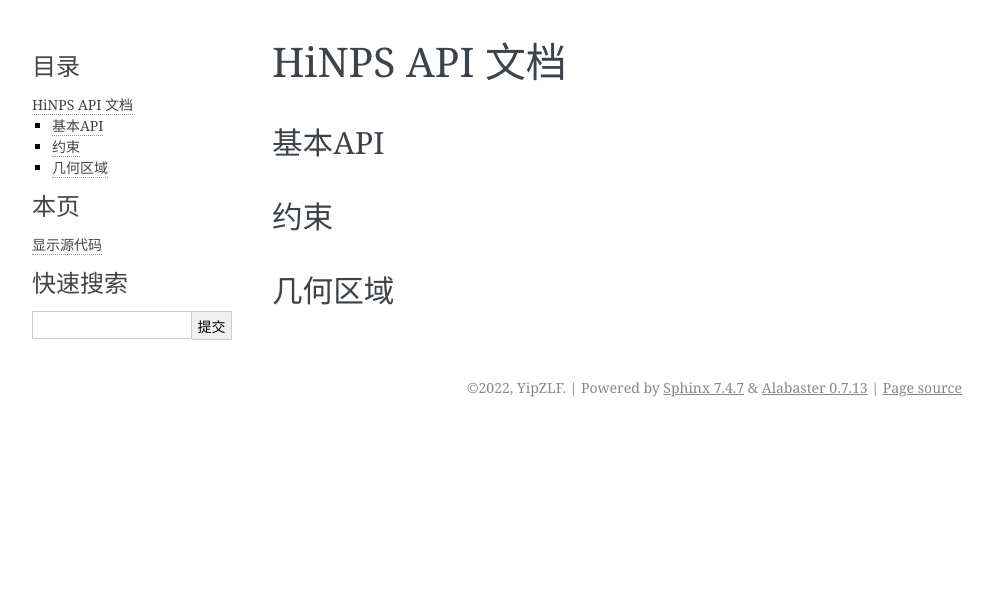
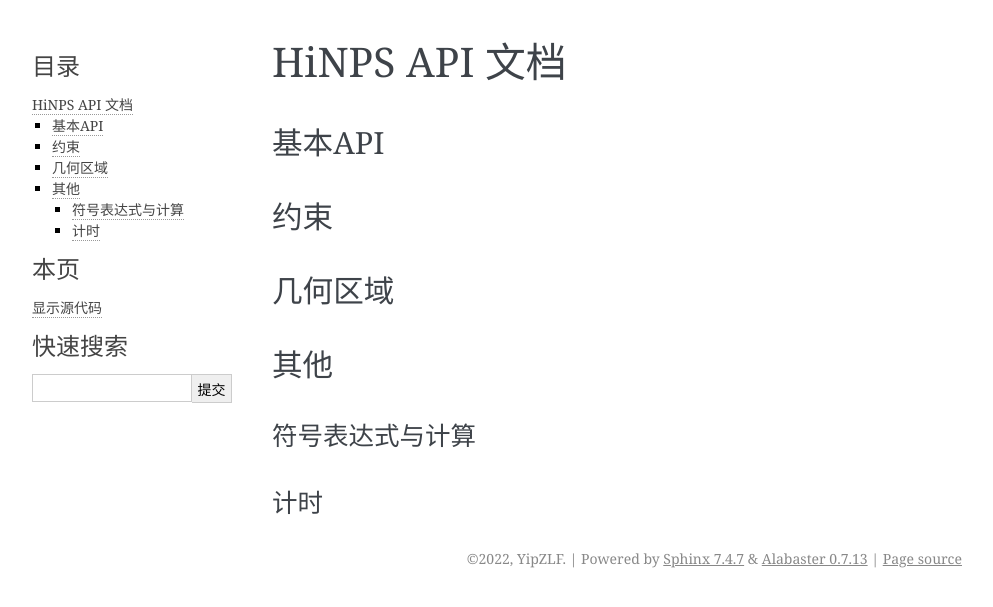
Before and after one commit to YipZLF/hinps_doc, a Sphinx documentation site: the page built from source/api.md, in a window 1280 px wide. Shown: the top 607 px of the page, without its empty margins (148-1141 px from the left). Built offline with Sphinx 7.4.7, drawn with Linux system fonts in a browser that asks for light colours; part of the change alters nothing that is shown.

Commit message:
Add files.

```diff
--- a/source/api.md
+++ b/source/api.md
@@ -5,3 +5,9 @@
 ## 约束
 
 ## 几何区域
+
+
+## 其他
+
+### 符号表达式与计算
+### 计时
--- a/source/conf.py
+++ b/source/conf.py
@@ -15,7 +15,21 @@ release = '0.1'
 # https://www.sphinx-doc.org/en/master/usage/configuration.html#general-configuration
 
 extensions = ['myst_parser']
-
+myst_enable_extensions = [
+    "amsmath",
+    "colon_fence",
+    "deflist",
+    "dollarmath",
+    "fieldlist",
+    "html_admonition",
+    "html_image",
+    "linkify",
+    "replacements",
+    "smartquotes",
+    "strikethrough",
+    "substitution",
+    "tasklist",
+]
 # templates_path = ['_templates']
 exclude_patterns = []
 
```
Also changed, not shown: source/constraint.md (renamed from source/constraint.rst), source/data.md (added), source/distributed.md (added), source/geometry.md (added).
